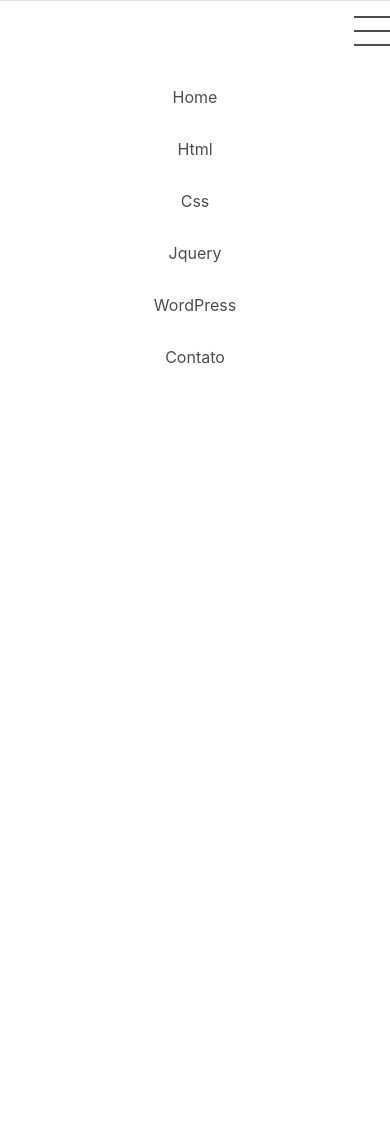
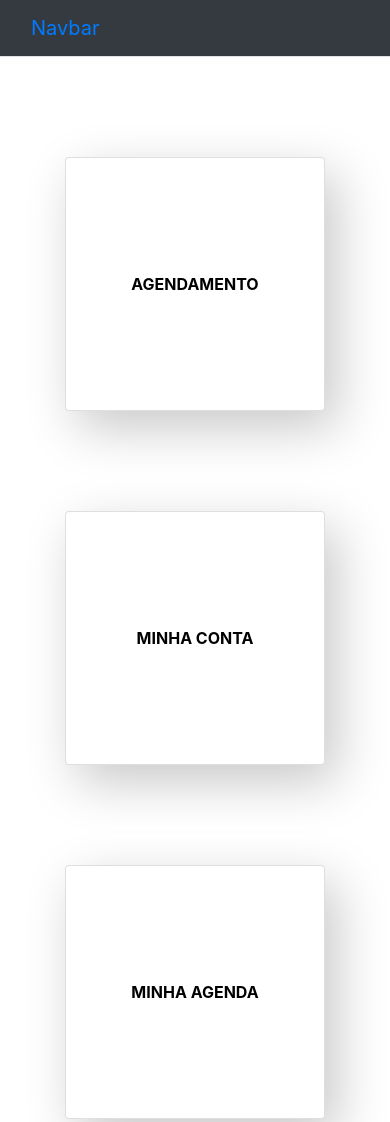
Before and after one commit to cestari15/FrontBarber, a plain HTML site: page paginaCliente.html in a window 390 px wide. Shown: the top 1122 px of the page. Before the commit the page ends 844 px from the top, so only its background shows below. Drawn offline with nearby package versions, Linux system fonts and the light colour scheme.

Commit message:
Commit Geral

```diff
--- a/css/paginaCliente.css
+++ b/css/paginaCliente.css
@@ -5,195 +5,36 @@ body{
 
 
 
+/*card*/
 
-
-/*Footer e NavBar*/
-.wrapper .nav {
-
+.card {
+  box-sizing: border-box;
+  width: 260px;
+  height: 254px;
+  background: rgba(217, 217, 217, 0.58);
+  border: 1px solid white;
+  box-shadow: 12px 17px 51px rgba(0, 0, 0, 0.22);
+  backdrop-filter: blur(6px);
+  border-radius: 17px;
+  text-align: center;
+  cursor: pointer;
+  transition: all 0.5s;
   display: flex;
-  background-color: #fff;
-  height: 60px;
-  max-height: 60px;
-  color: #4c4c4c;
-  transition: all 0.35s ease;
-  border-top: 1px #dedede solid;
-
+  align-items: center;
+  justify-content: center;
+  user-select: none;
+  font-weight: bolder;
+  color: black;
+  margin-top: 100px;
+  margin-left: auto;
+  margin-right: auto;
 }
 
-.wrapper .nav .logo-menu {
-
-  display: flex;
-  justify-content: flex-end;
-  align-items: center;
-  height: 60px;
-
+.card:hover {
+  border: 1px solid black;
+  transform: scale(1.05);
 }
 
-.wrapper .nav .logo-menu .mob-menu {
-display: none;
+.card:active {
+  transform: scale(0.95) rotateZ(1.7deg);
 }
-
-.wrapper .nav .logo-menu .mob-menu .menu {
-
-display: flex;
-flex-direction: column;
-justify-content: space-between;
-height: 30px;
-width: 36px;
-position: relative;
-cursor: pointer;
-transition: width 0.3s ease;
-}
-
-.wrapper .nav .logo-menu .mob-menu .menu span {
-
-display: inline-block;
-width: 100%;
-height: 2px;
-background-color: currentColor;
-transition: transform 0.4s ease, opacity 0.3s ease, transform-origin 0.3s ease;
-transform-origin: left;
-}
-
-.wrapper .nav .logo-menu .mob-menu .hamburger1.active {
-width: 40px;
-}
-
-.wrapper .nav .logo-menu .mob-menu .hamburger1.active span:nth-of-type(1) {
-transform: rotate(-45deg);
-transform-origin: right;
-}
-.wrapper .nav .logo-menu .mob-menu .hamburger1.active span:nth-of-type(2) {
-opacity: 0;
-}
-.wrapper .nav .logo-menu .mob-menu .hamburger1.active span:nth-of-type(3) {
-transform: rotate(45deg);
-transform-origin: right;
-}
-
-
-.wrapper .nav .nav-list-container {
-
-width: 100%;
-}
-
-.wrapper .nav .navbar {
-
-height: 100%;
-display: flex;
-flex-direction: row;
-align-items: center;
-justify-content: space-between;
-flex: 1 1 auto;
-
-}
-
-.wrapper .nav .navbar .nav-list, .wrapper .nav .navbar .nav-actions {
-
-display: flex;
-align-items: center;
-list-style: none;
-margin: 0;
-padding: 0.25rem 0;
-gap: 0.25rem;
-
-}
-
-.wrapper .nav .navbar .nav-list li a, .wrapper .nav .navbar .nav-actions li a {
-
-display: inline-flex;
-align-items: center;
-padding: 0.5rem 0.75rem;
-text-decoration: none;
-color: inherit;
-border-radius: 0.25rem;
-
-}
-
-.wrapper .nav .navbar .nav-list li a:hover, .wrapper .nav .navbar .nav-actions li a:hover {
-
-background-color: #007cff;
-color: #fff;
-
-}
-
-.wrapper .nav .navbar .nav-actions {
-
-background: transparent;
-
-}
-
-.wrapper .nav .navbar .nav-actions li a {
-
-  display: flex;
-  align-items: center;
-  padding: 10px;
-  border-radius: 6;
-  font-size: 1.1em;
-
-}
-
-@media (max-width: 768px) {
-
-.wrapper .nav {
-  display: block;
-  height: auto;
-  max-height: unset;
-}
-
-.wrapper .nav .logo-menu {
-  margin: 0 -1rem;
-  padding: 0 1rem;
-  border-bottom: 1px solid rgba(255, 255, 255, 0.2);
-}
-
-.wrapper .nav .logo-menu .mob-menu {
-  display: block;
-}
-
-.wrapper .nav .navbar {
-  flex-direction: column;
-  align-items: unset;
-  justify-content: unset;
-}
-
-.wrapper .nav .navbar .nav-list, .wrapper .nav .navbar .nav-actions {
-  flex-direction: column;
-  width: 100%;
-}
-
-.wrapper .nav .navbar .nav-list li, .wrapper .nav .navbar .nav-actions li {
-  margin: 0.25rem 0;
-  flex: 1 1 auto;
-  width: 100%;
-  text-align: center;
-}
-
-.wrapper .nav .navbar .nav-list li a, .wrapper .custom-nav .navbar .nav-actions li a {
-  display: block;
-}
-
-.wrapper .nav .navbar .nav-actions {
-  flex-direction: row;
-  justify-content: space-between;
-  border: unset;
-  border-top: 1px solid rgba(255, 255, 255, 0.1);
-  margin: 0.25rem 0;
-}
-
-.wrapper .nav .navbar .nav-actions li a {
-  display: flex;
-  border-radius: 0.25rem;
-  justify-content: center;
-  align-items: center;
-}
-
-}
-
-.wrapper .container {
-
-height: calc(100vh-60px);
-padding: 50px;
-text-align: center;
-
-}
--- a/paginaCliente.html
+++ b/paginaCliente.html
@@ -5,65 +5,63 @@
     <meta charset="UTF-8">
     <meta name="viewport" content="width=device-width, initial-scale=1.0">
     <link rel="stylesheet" href="css/paginaCliente.css">
+    <script src="/JS/script2.js"></script>
     <link rel="stylesheet" href="https://stackpath.bootstrapcdn.com/bootstrap/4.1.3/css/bootstrap.min.css" integrity="sha384-MCw98/SFnGE8fJT3GXwEOngsV7Zt27NXFoaoApmYm81iuXoPkFOJwJ8ERdknLPMO" crossorigin="anonymous">
     <title>Document</title>
 </head>
 
 <body>
 
-         <!--Abre Nav-->
-         <div class="wrapper">
-            <nav class="nav">
+  <nav class="navbar bg-dark border-bottom border-body" data-bs-theme="dark">
+    <div class="container-fluid">
+      <a class="navbar-brand" href="#">Navbar</a>
+      <button class="navbar-toggler btn btn-dark  " type="button" data-bs-toggle="collapse" data-bs-target="#navbarNavDropdown" aria-controls="navbarNavDropdown" aria-expanded="false" aria-label="Toggle navigation">
+        <span class="navbar-toggler-icon"></span>
+      </button>
+      <div class="collapse navbar-collapse" id="navbarNavDropdown">
+        <ul class="navbar-nav">
+          <li class="nav-item">
+            <a class="nav-link active" aria-current="page" href="#">Home</a>
+          </li>
+          <li class="nav-item">
+            <a class="nav-link" href="#">Features</a>
+          </li>
+          <li class="nav-item">
+            <a class="nav-link" href="#">Pricing</a>
+          </li>
+          <li class="nav-item dropdown">
+            <a class="nav-link dropdown-toggle" href="#" role="button" data-bs-toggle="dropdown" aria-expanded="false">
+              Dropdown link
+            </a>
+            <ul class="dropdown-menu">
+              <li><a class="dropdown-item" href="#">Action</a></li>
+              <li><a class="dropdown-item" href="#">Another action</a></li>
+              <li><a class="dropdown-item" href="#">Something else here</a></li>
+            </ul>
+          </li>
+        </ul>
+      </div>
+    </div>
+  </nav>
 
-                <div class="logo-menu">
 
-                  <div class="mob-menu">
 
-                    <div class="menu hamburger1">
-                      <span></span>
-                      <span></span>
-                      <span></span>
-                    </div>
+  <div class="card">
+    AGENDAMENTO
+  </div>
 
-                  </div>
+  <div class="card">
+    MINHA CONTA
+  </div>
 
-                </div><!--Logo Menu-->
+  <div class="card">
+    MINHA AGENDA
+  </div>
 
-                <div class="nav-list-container">
-                  <div class="navbar">
-
-                    <ul class="nav-list">
-
-                        <li><a href="#" title="Home">Home</a></li>
-                        <li><a href="#" title="Html">Html</a></li>
-                        <li><a href="#" title="Css">Css</a></li>
-                        <li><a href="#" title="Jquery">Jquery</a></li>
-                        <li><a href="#" title="Wordpress">WordPress</a></li>
-                        <li><a href="#" title="Contato">Contato</a></li>
-
-                    </ul>
-
-                    <ul class="nav-actions">
-
-                        <li>
-                            <a href="#"> <i class="icon icon-facebook"></i> </a>
-                        </li>
-
-                        <li>
-                            <a href="#"> <i class="icon icon-instagram"></i> </a>
-                        </li>
-
-                        <li>
-                            <a href="#"> <i class="icon icon-youtube"></i> </a>
-                        </li>
-
-                    </ul>
-                  </div>
-                </div>
-
-            </nav>
-            </div>
-            <!--Fecha Nav-->
+  <div class="card">
+    Click me
+  </div>
+  <script src="https://cdn.jsdelivr.net/npm/bootstrap@5.3.2/dist/js/bootstrap.bundle.min.js" integrity="sha384-C6RzsynM9kWDrMNeT87bh95OGNyZPhcTNXj1NW7RuBCsyN/o0jlpcV8Qyq46cDfL" crossorigin="anonymous"></script>
 
 </body>
 
```
Also changed, not shown: JS/script2.js (added).
